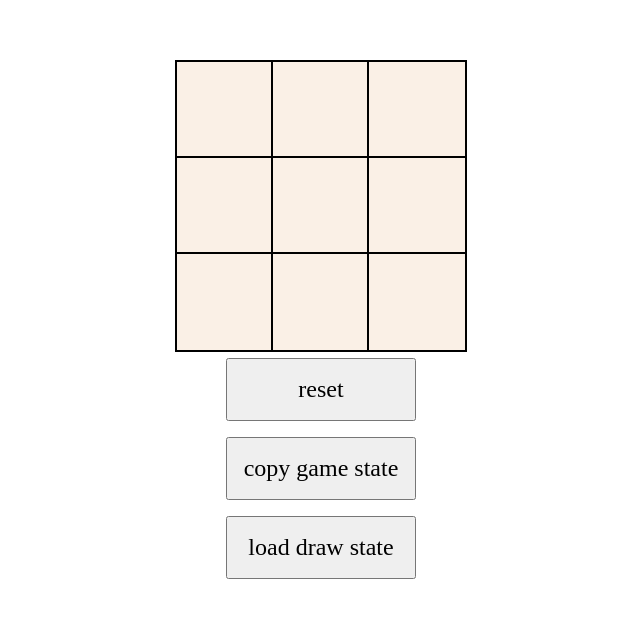
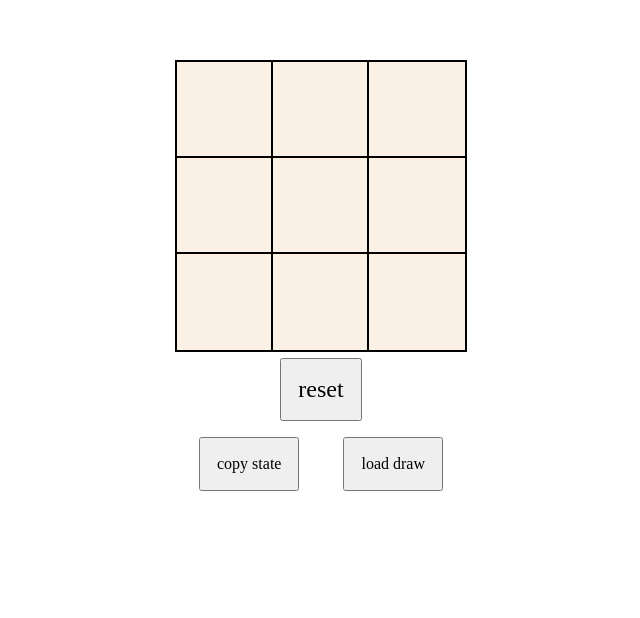
Before and after one commit to nbogie/dani-react-tic-tac-toe-migrated-to-typescript, a React (Vite) app: page / in a window 1280 px wide. Shown: the part 154-772 px from the top of the page, without its empty margins (319-959 px from the left). Built offline with nearby package versions, Linux system fonts and the light colour scheme.

Commit message:
css for state load / copy buttons

```diff
--- a/src/TicTacToe.tsx
+++ b/src/TicTacToe.tsx
@@ -105,8 +105,10 @@ export default function TicTacToe() {
             <div className="gameGrid">{createGridCellDivs(boardState)}</div>
             <div className="resetButton">
                 <button onClick={resetBoardState}>reset</button>
-                <button onClick={copyBoardState}>copy game state</button>
-                <button onClick={loadDrawBoardState}>load draw state</button>
+            </div>
+            <div className="stateButtons">
+                <button onClick={copyBoardState}>copy state</button>
+                <button onClick={loadDrawBoardState}>load draw</button>
             </div>
         </div>
     );
--- a/src/index.css
+++ b/src/index.css
@@ -55,3 +55,13 @@ button {
     padding: 3rem;
     border-radius: 0.5rem;
 }
+
+.stateButtons {
+    display: flex;
+    flex-direction: row;
+    justify-content: space-around;
+}
+
+.stateButtons > button {
+    font-size: 1rem;
+}
```
